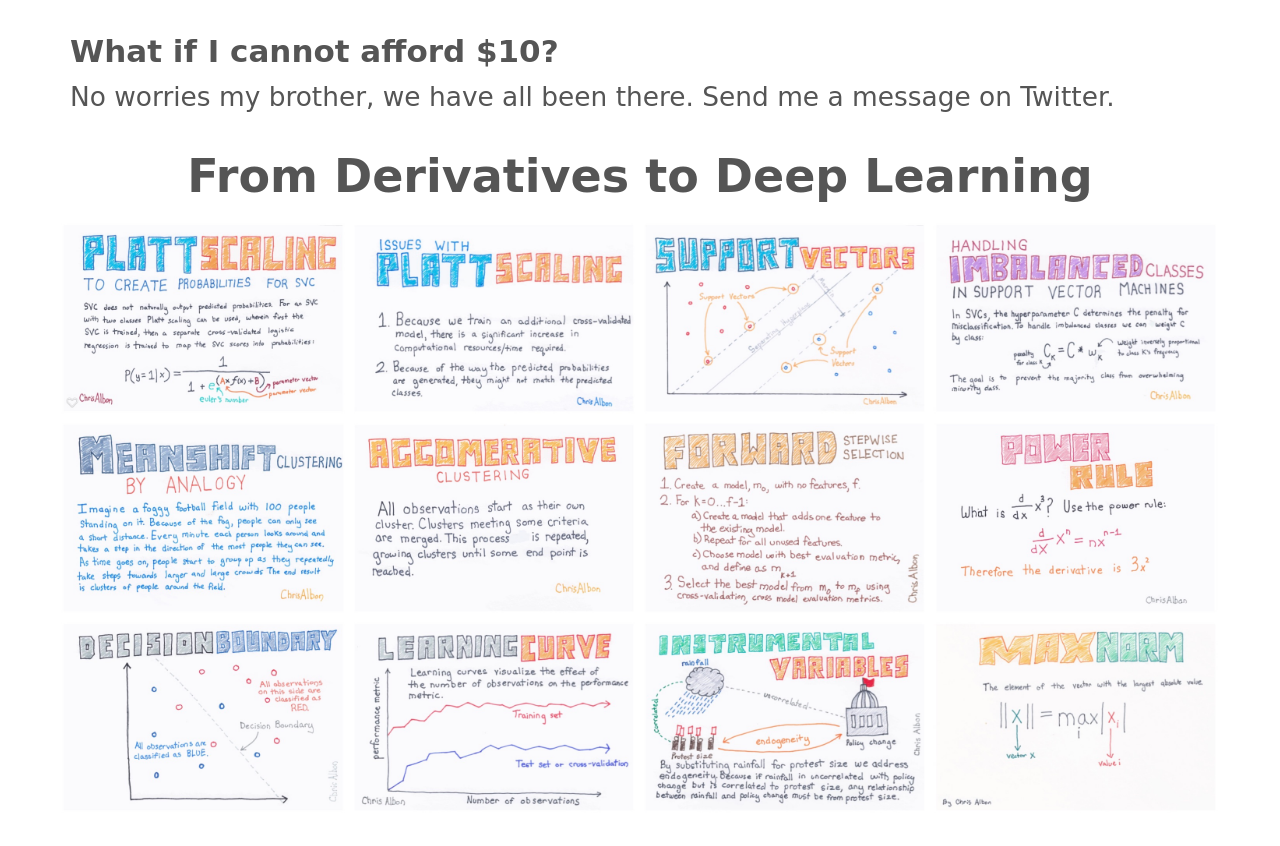
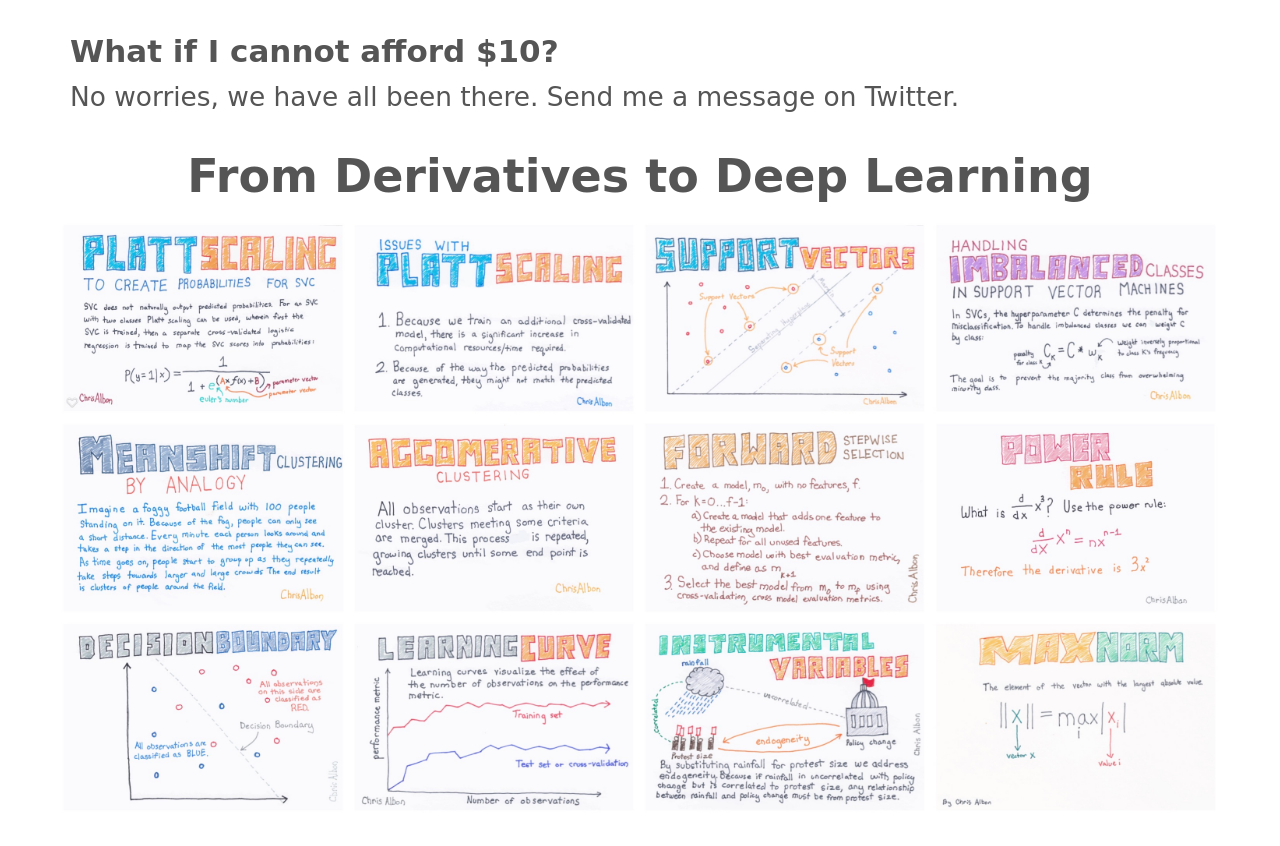
Before and after one commit to tradinscd/MachineLearningFlashcards.com, a plain HTML site: page index.html in a window 1280 px wide. Shown: the part 4063-4909 px from the top of the page. Drawn offline with Linux system fonts and the light colour scheme; a web font is replaced by a local one.

Commit message:
Removed brother

```diff
--- a/index.html
+++ b/index.html
@@ -133,7 +133,7 @@
 
         <div class="col-sm-12">
           <h3>What if I cannot afford $10?</h3>
-          <p>No worries my brother, we have all been there. Send me a message on Twitter.</p>
+          <p>No worries, we have all been there. Send me a message on Twitter.</p>
         </div>
 
         <br><br>
```
